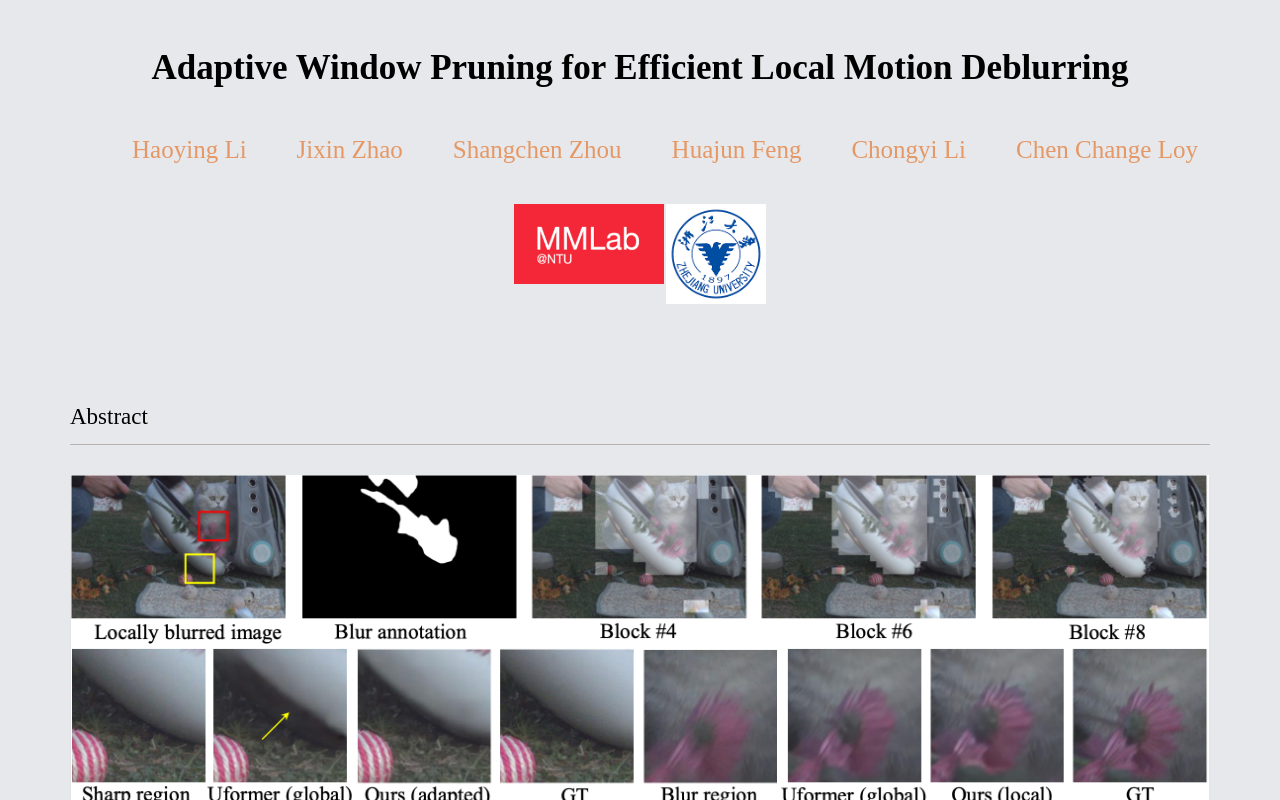
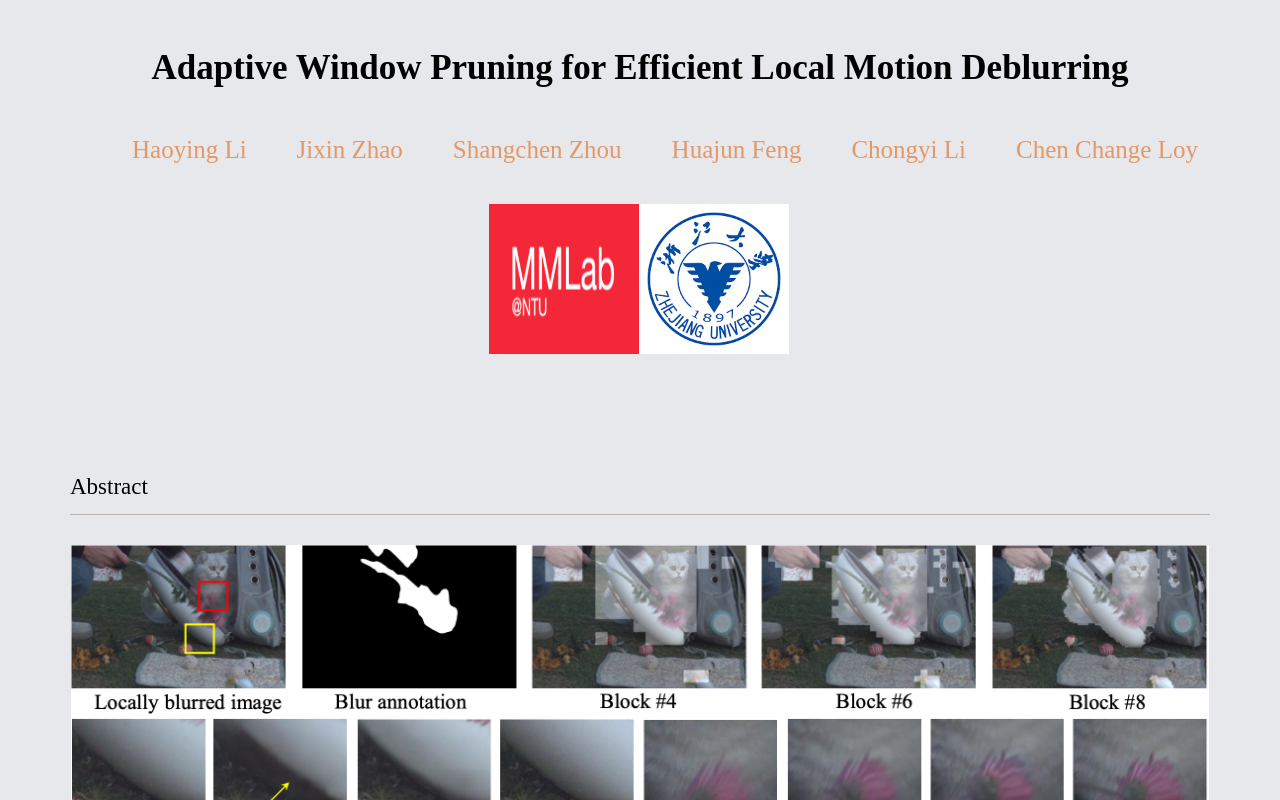
Before and after one commit to LeiaLi/HaoyingLi.github.io, a plain HTML site: page LMD-ViT_webpage/index.html in a window 1280 px wide. Shown: the top 800 px of the page. Drawn offline with nearby package versions, Linux system fonts and the light colour scheme; a web font is replaced by a local one.

```diff
--- a/LMD-ViT_webpage/index.html
+++ b/LMD-ViT_webpage/index.html
@@ -46,8 +46,7 @@
                 <div class="main-download">
                     <figure>
                         <img src="./img_source/images/ntu.png" alt="">
-                    </figure>
-                        <img src="./img_source/images/zju.png" alt="" width="100">
+                        <img src="./img_source/images/zju.png" alt="" width="50">
                     <!-- <div class="download-btn">
                         <a class="wow animate__animated animate__lightSpeedInLeft" target="_blank" href="https://arxiv.org/abs/2112.07658"><i class="far fa-sticky-note"></i> Paper (ArXiv) </a>
                         <a class="wow animate__animated animate__lightSpeedInRight" target="_blank" href=""><i class="fas fa-file-code"></i> Code (to come)</a>
```
